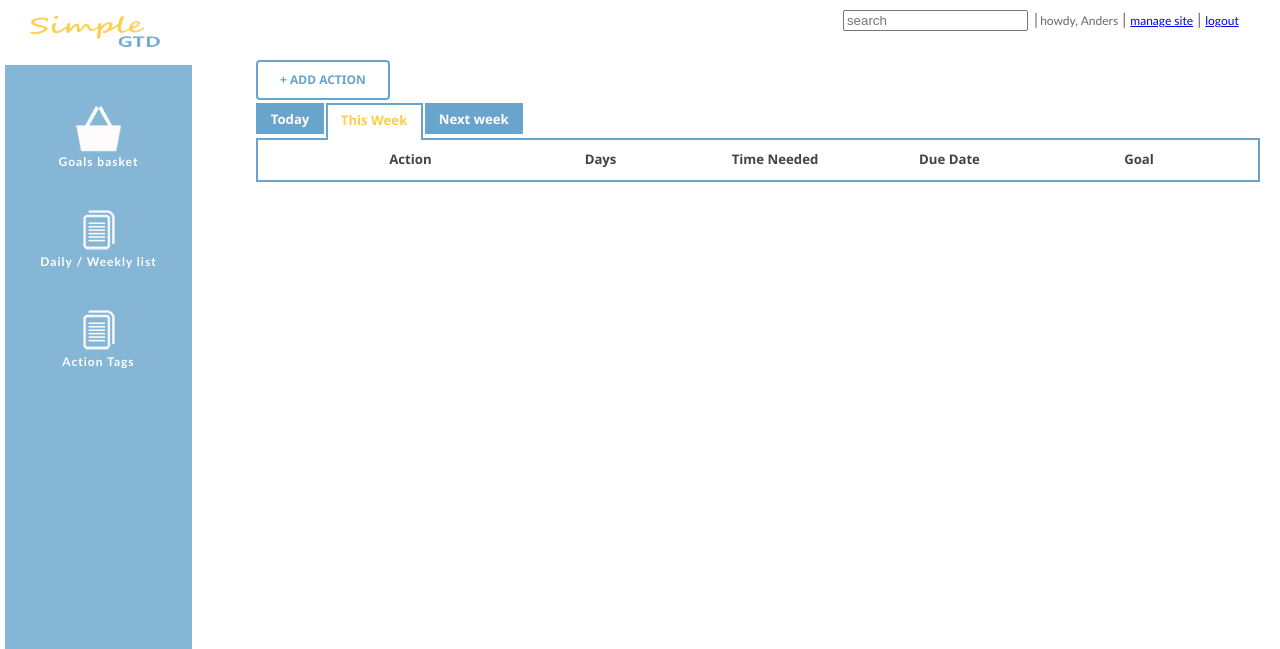
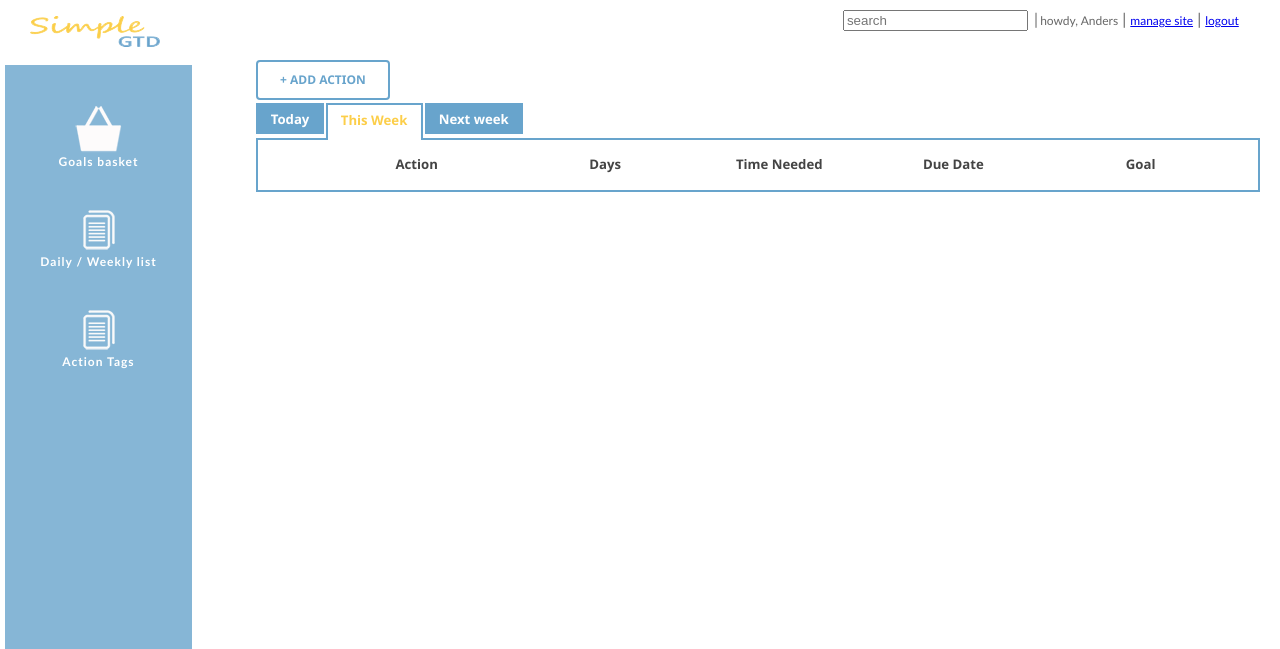
Before and after one commit to ariannaguo/SimpleGTD, a Django app: page /action/list/ in a window 1280 px wide. Shown: the top 649 px of the page. Run offline with Django 3.2, Linux system fonts and the light colour scheme; a user stored in the database is signed in; data comes from the database, SQL or seed files in the repository; lists and menus that the app fills with data are empty; parts of the project's set-up code (start-up, migrations or seed data) failed here and were passed over.

Commit message:
action list table padding

```diff
--- a/source/static/css/gtd.css
+++ b/source/static/css/gtd.css
@@ -352,8 +352,8 @@ label.check{
     border-collapse: collapse;
     text-align: center;
 }
-.action_list th td{
-    height: 36px;
+.action_list th, .action_list td{
+    padding: 5px;
 }
 .checkbox{
     width: 36px;
```
